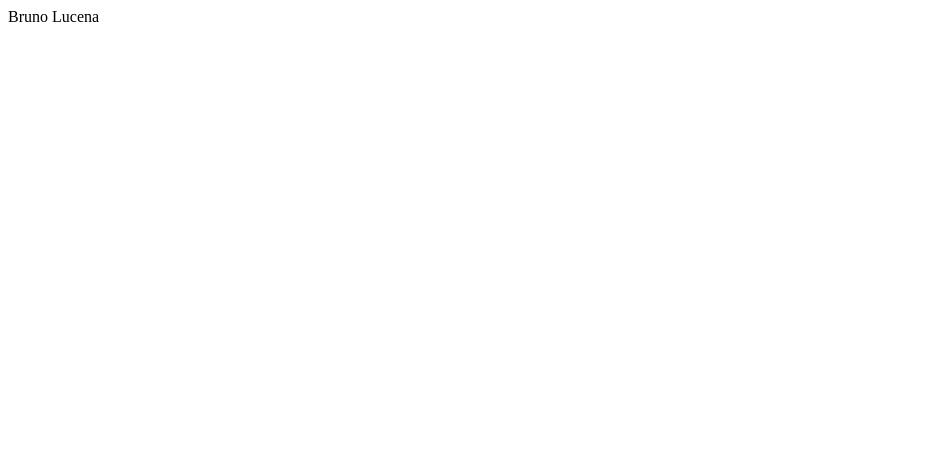
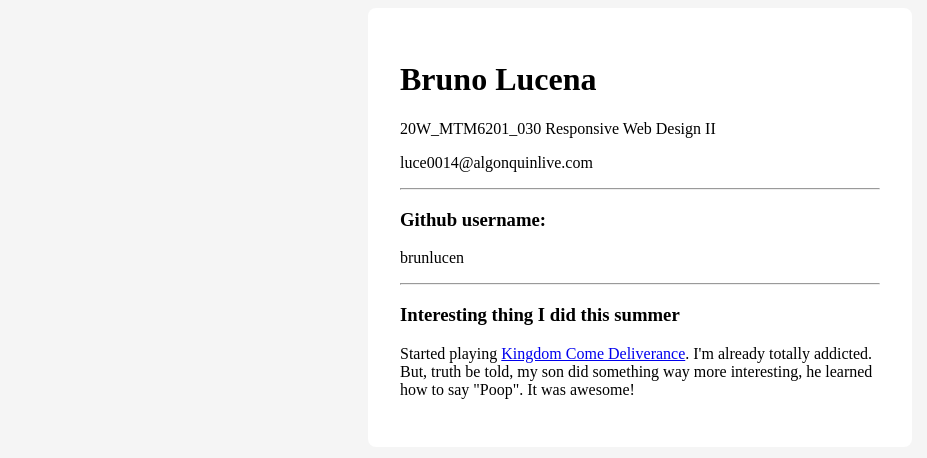
Before and after one commit to brunlucen/brunlucen.github.io, a plain HTML site: page index.html in a window 1280 px wide. Shown: the whole page, without its empty margins (0-927 px from the left). Drawn offline with Linux system fonts and the light colour scheme.

Commit message:
Added information and styles to the html page.

```diff
--- a/index.html
+++ b/index.html
@@ -1 +1,40 @@
-Bruno Lucena
+<!DOCTYPE html>
+<html lang="en">
+
+<head>
+  <meta charset="UTF-8">
+  <meta name="viewport" content="width=device-width, initial-scale=1.0">
+  <meta http-equiv="X-UA-Compatible" content="ie=edge">
+  <title>Bruno Lucena's github den</title>
+  <style>
+    body {
+      background-color: whitesmoke
+    }
+
+    body div {
+      margin: auto;
+      max-width: 480px;
+      padding: 2em;
+      border-radius: 8px;
+      background-color: white;
+    }
+  </style>
+</head>
+
+<body>
+  <div>
+    <h1>Bruno Lucena</h1>
+    <p>20W_MTM6201_030 Responsive Web Design II</p>
+    <p class="small">luce0014@algonquinlive.com</p>
+    <hr>
+    <h3>Github username:</h3>
+    <p>brunlucen</p>
+    <hr>
+    <h3>Interesting thing I did this summer</h3>
+    <p>Started playing <a href="https://www.kingdomcomerpg.com/" target="_blank">Kingdom Come
+        Deliverance</a>. I'm already totally addicted. But, truth be told, my son did something way more interesting, he
+      learned how to say "Poop". It was awesome!</p>
+  </div>
+</body>
+
+</html>
```
